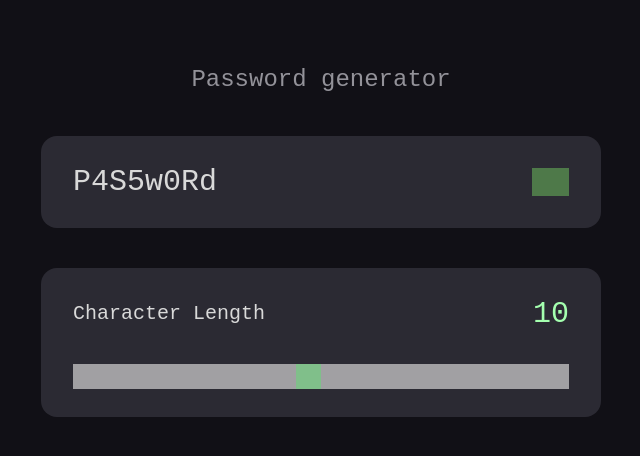
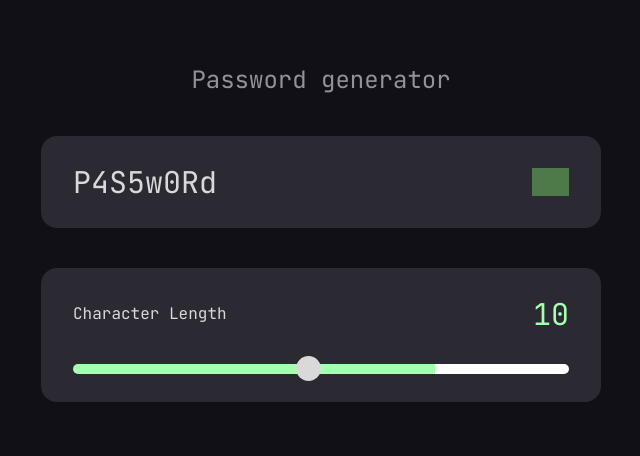
Before and after one commit to Ahm3tJ4f/vite-password-generator, a React (Vite) app: page / in a window 1280 px wide. Shown: the top 456 px of the page, without its empty margins (319-959 px from the left). Built offline with nearby package versions, Linux system fonts and the light colour scheme; grey boxes are pictures that could not be loaded.

Commit message:
style range-slider

```diff
--- a/package.json
+++ b/package.json
@@ -25,6 +25,7 @@
     "eslint-plugin-react": "^7.31.10",
     "file-loader": "^6.2.0",
     "postcss": "^8.4.19",
+    "postcss-import": "^15.0.0",
     "prettier": "^2.7.1",
     "tailwindcss": "^3.2.4",
     "typescript": "^4.6.4",
--- a/postcss.config.cjs
+++ b/postcss.config.cjs
@@ -1,6 +1,8 @@
+// eslint-disable-next-line no-undef
 module.exports = {
   plugins: {
+    "postcss-import": {},
     tailwindcss: {},
     autoprefixer: {},
   },
-}
+};
--- a/src/PasswordSettings.tsx
+++ b/src/PasswordSettings.tsx
@@ -13,12 +13,11 @@ const PasswordSettings = () => {
         className="flex justify-between items-center"
         htmlFor="password-length "
       >
-        <span className="text-xl ">Character Length</span>
+        <span className=" ">Character Length</span>
         <span className="text-primaryGreen text-3xl">{length}</span>
       </label>
 
       <input
-        className="slider"
         onChange={handleRange}
         type="range"
         name="password-length"
--- a/src/index.css
+++ /dev/null
@@ -1,50 +0,0 @@
-@tailwind base;
-@tailwind components;
-@tailwind utilities;
-
-/* Jetbrains Mono Google Fonts */
-@import url('https://fonts.googleapis.com/css2?family=JetBrains+Mono:ital,wght@0,100;0,200;0,300;0,400;0,500;0,600;0,700;0,800;1,100;1,200;1,300;1,400;1,500;1,600;1,700;1,800&display=swap');
-
-body {
- background-color: #111016;
- color: #D9D9D9;
- font-family: 'JetBrains Mono', monospace;
-}
-
-.filler-green {
-    filter: invert(89%) sepia(12%) saturate(1160%) hue-rotate(66deg) brightness(102%) contrast(102%);
-}
-
-.contentBox{
-    @apply  flex rounded-2xl w-[35rem]  bg-[#2B2A33] px-8 py-7;
-}
-
-
-
-.slider {
-  -webkit-appearance: none;
-  width: 100%;
-  height: 25px;
-  background: #d3d3d3;
-  outline: none;
-  opacity: 0.7;
-  -webkit-transition: .2s;
-  transition: opacity .2s;
-}
-
-.slider::-webkit-slider-thumb {
-  -webkit-appearance: none;
-  appearance: none;
-  width: 25px;
-  height: 25px;
-  @apply bg-primaryGreen;
-
-  cursor: pointer;
-}
-
-.slider::-moz-range-thumb {
-  width: 25px;
-  height: 25px;
-  background: #04AA6D;
-  cursor: pointer;
-}
--- a/src/main.tsx
+++ b/src/main.tsx
@@ -1,7 +1,7 @@
 import React from "react";
 import ReactDOM from "react-dom/client";
 import App from "./App";
-import "./index.css";
+import "./styles/index.css";
 ReactDOM.createRoot(document.getElementById("root") as HTMLElement).render(
   <React.StrictMode>
     <App />
--- /dev/null
+++ b/src/styles/index.css
@@ -0,0 +1,24 @@
+/* Jetbrains Mono Google Fonts */
+@import url('https://fonts.googleapis.com/css2?family=JetBrains+Mono:ital,wght@0,100;0,200;0,300;0,400;0,500;0,600;0,700;0,800;1,100;1,200;1,300;1,400;1,500;1,600;1,700;1,800&display=swap');
+@import "./range-slider";
+@import "./range-slider__thumb";
+@import "./range-slider__track";
+
+@tailwind base;
+@tailwind components;
+@tailwind utilities;
+
+
+body {
+ background-color: #111016;
+ color: #D9D9D9;
+ font-family: 'JetBrains Mono', monospace;
+}
+
+.filler-green {
+    filter: invert(89%) sepia(12%) saturate(1160%) hue-rotate(66deg) brightness(102%) contrast(102%);
+}
+
+.contentBox{
+    @apply  flex rounded-2xl w-[35rem]  bg-[#2B2A33] px-8 py-7;
+}
--- /dev/null
+++ b/src/styles/range-slider.css
@@ -0,0 +1,25 @@
+input[type=range] {
+  -webkit-appearance: none;
+  appearance: none;  /* Hides the slider so that custom slider can be made */
+  width: 100%; /* Specific width is required for Firefox. */
+  background: transparent; /* Otherwise white in Chrome */
+}
+
+input[type=range]::-webkit-slider-thumb {
+  -webkit-appearance: none;
+  appearance: none;
+}
+
+input[type=range]:focus {
+  outline: none; /* Removes the blue border. You should probably do some kind of focus styling for accessibility reasons though. */
+}
+
+input[type=range]::-ms-track {
+  width: 100%;
+  cursor: pointer;
+
+  /* Hides the slider so custom styles can be added */
+  background: transparent;
+  border-color: transparent;
+  color: transparent;
+}
--- /dev/null
+++ b/src/styles/range-slider__thumb.css
@@ -0,0 +1,14 @@
+input[type=range]::-webkit-slider-thumb {
+  height: 25px;
+  width: 25px;
+  border-radius: 50%;
+  background: #D9D9D9;
+  cursor: pointer;
+  margin-top: -8px;
+  transition: all 50ms ease-in;
+}
+
+
+input[type=range]:active::-webkit-slider-thumb {
+  background: #979797;
+}
--- /dev/null
+++ b/src/styles/range-slider__track.css
@@ -0,0 +1,13 @@
+input[type="range"]::-webkit-slider-runnable-track {
+    width: 100%;
+    height: 10px;
+    cursor: pointer;
+    border-radius: 5px;
+
+    background: linear-gradient(
+        to right,
+            #a4ffaf 0%,
+            #a4ffaf 73%,
+            white 73%,
+            white 100%);
+}
```
Also changed, not shown: 2 other files (tests, documents, lock files or other folders).
